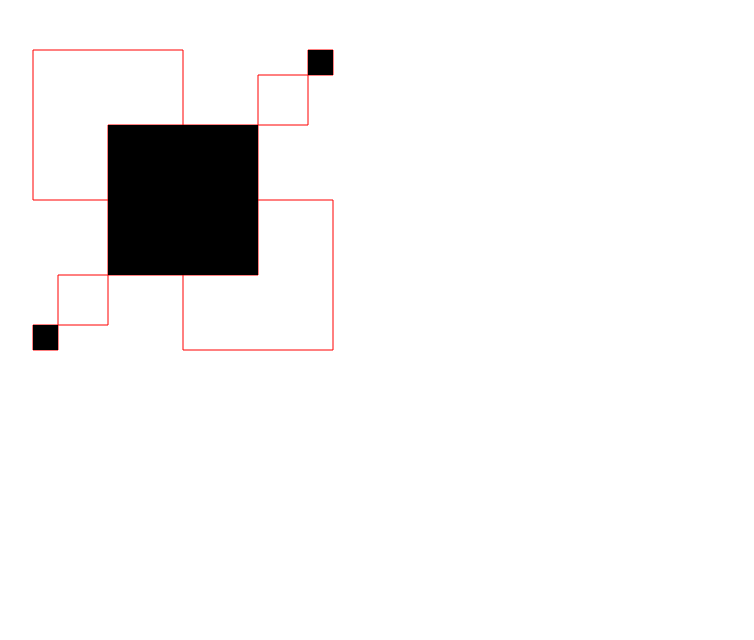
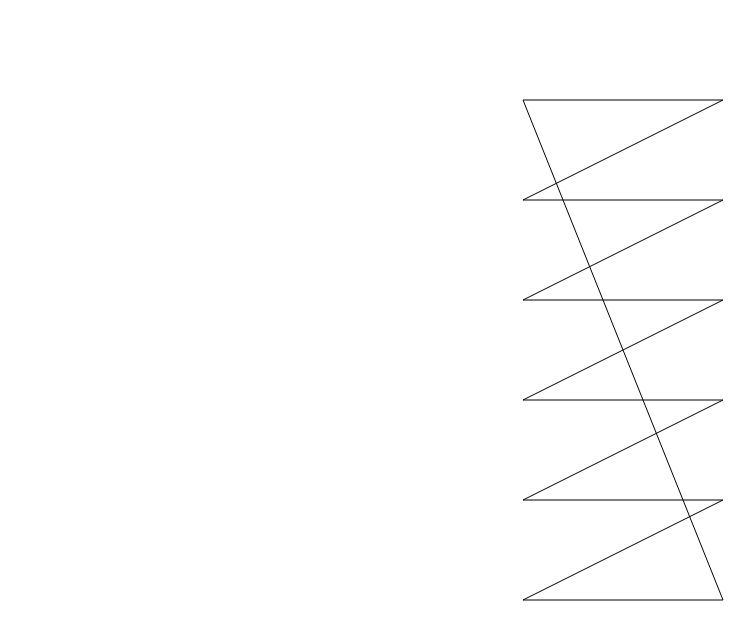
Before and after one commit to EHB-MCT/dev1-exercises-WannesLambeens, a plain HTML site: page index.html in a window 1280 px wide. Shown: the whole page, without its empty margins (17-771 px from the left). Drawn offline with Linux system fonts and the light colour scheme.

Commit message:
2-1-morelines finished

```diff
--- /dev/null
+++ b/exercises/2-variables/2-1-morelines.js
@@ -0,0 +1,34 @@
+"use strict";
+
+//aanmaken canvas + context
+let canvas = document.querySelector("canvas");
+canvas.width = innerWidth;
+canvas.height = innerHeight;
+let context = canvas.getContext('2d');
+
+let width = context.canvas.width
+let height = context.canvas.height
+let margin = 100
+
+
+drawMoreLines();
+
+function drawMoreLines(){
+    context.beginPath();
+    context.moveTo(width/2 - margin, 100);
+    context.lineTo(width/2 + margin ,100);
+
+    context.lineTo(width/2 - margin, 200);
+    context.lineTo(width/2 + margin, 200);
+    context.lineTo(width/2 - margin, 300);
+    context.lineTo(width/2 + margin, 300);
+    context.lineTo(width/2 - margin, 400);
+    context.lineTo(width/2 + margin ,400);
+    context.lineTo(width/2 - margin, 500);
+    context.lineTo(width/2 + margin, 500);
+    context.lineTo(width/2 - margin, 600);
+    context.lineTo(width/2 + margin, 600);
+
+    context.lineTo(width/2 - margin, 100);
+    context.stroke();
+}
--- a/index.html
+++ b/index.html
@@ -1,7 +1,7 @@
 <html>
 
 <head>
-    <script src="exercises/1-functions/1-3-rectangles.js" type="module"></script>
+    <script src="exercises/2-variables/2-1-morelines.js" type="module"></script>
     <link rel="stylesheet" type="text/css" href="styles/index.css" />
 </head>
 
```
